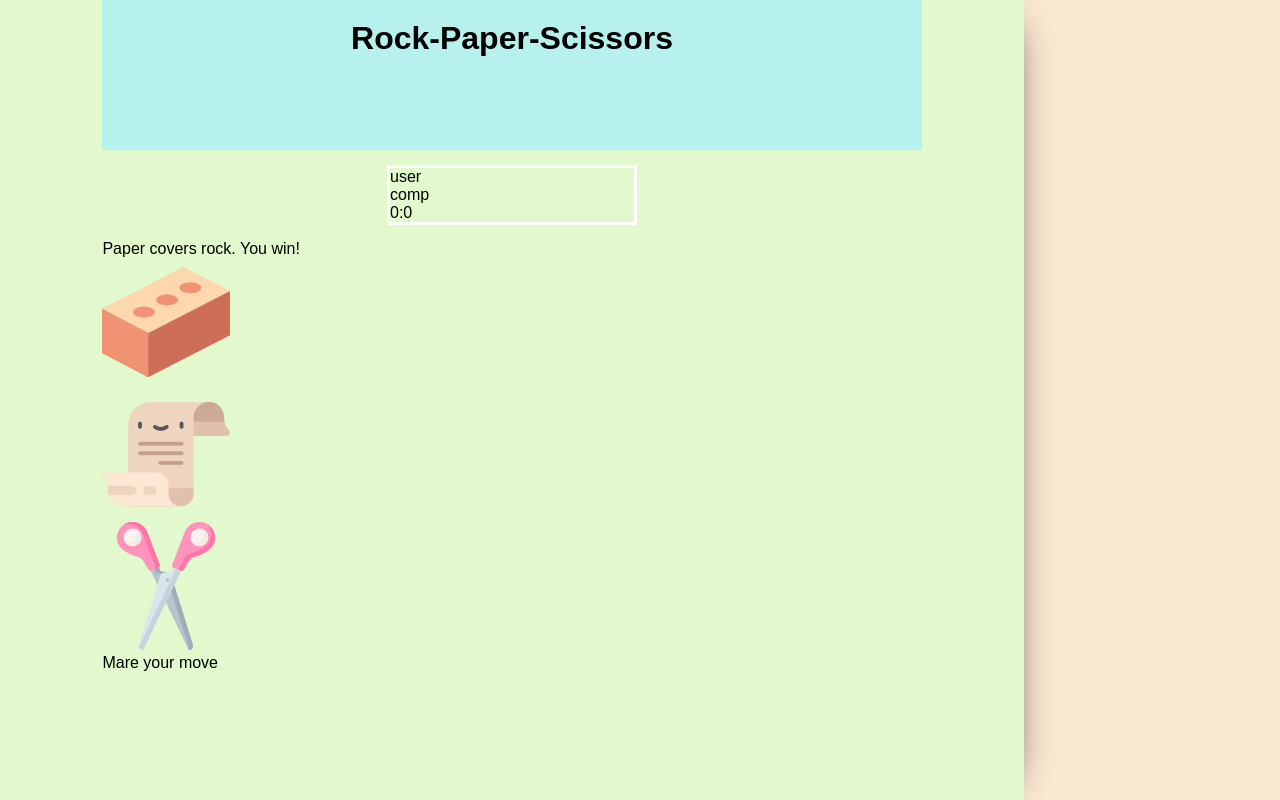
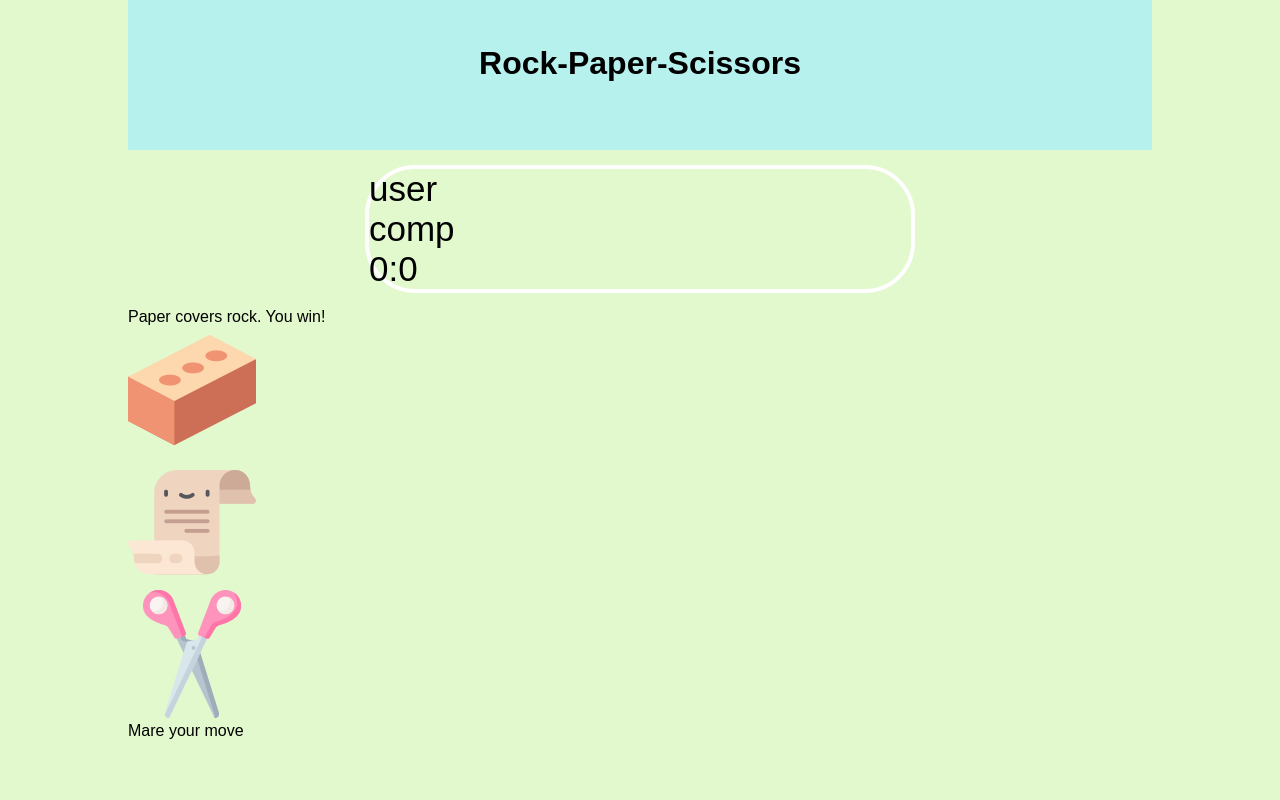
Before and after one commit to StanislavStashchuk/four-games, a website: page srp.html in a window 1280 px wide. Drawn offline with Linux system fonts and the light colour scheme.

Commit message:
Rock Paper Scissors #1

```diff
--- a/css/main.scss
+++ b/css/main.scss
@@ -154,7 +154,7 @@ body {
 }
 
 .app-rock-paper-scissors {
-    width: 80%;
+    width: 100vw;
     height: 100vh;
     box-shadow: 7px 3px 40px -25px #000000;
     background-color: #e2f8cd;
@@ -172,13 +172,16 @@ body {
             h1 {
                 text-align: center;
                 padding: 20px;
+                padding-top: 45px;
             }
         }
 
         .score-board {
             margin: 15px auto;
-            border: 3px solid white;
-            width: 250px;
+            border: 4px solid white;
+            border-radius: 50px;
+            width: 550px;
+            font-size: 35px;
         }
     }
 }
```
Also changed, not shown: css/main.css, 1 other file.
